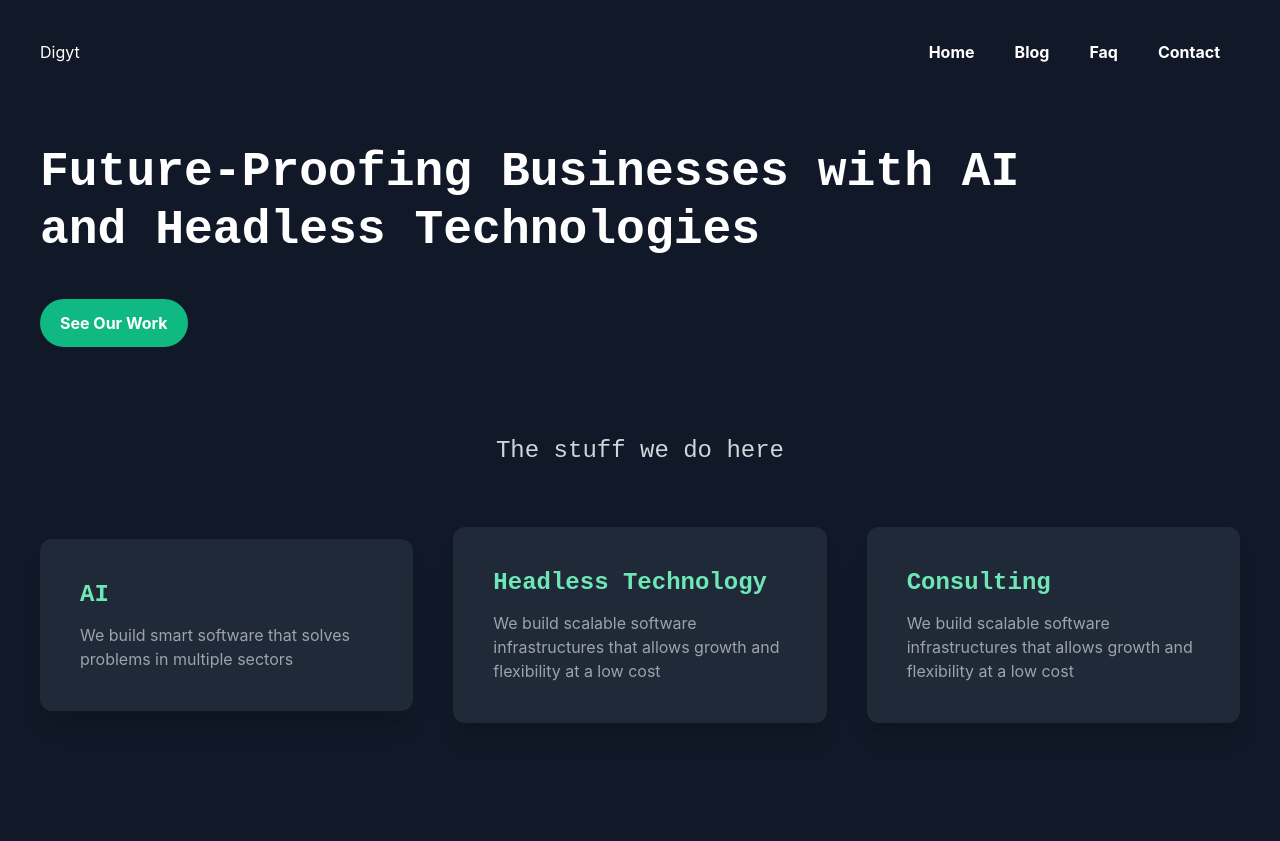
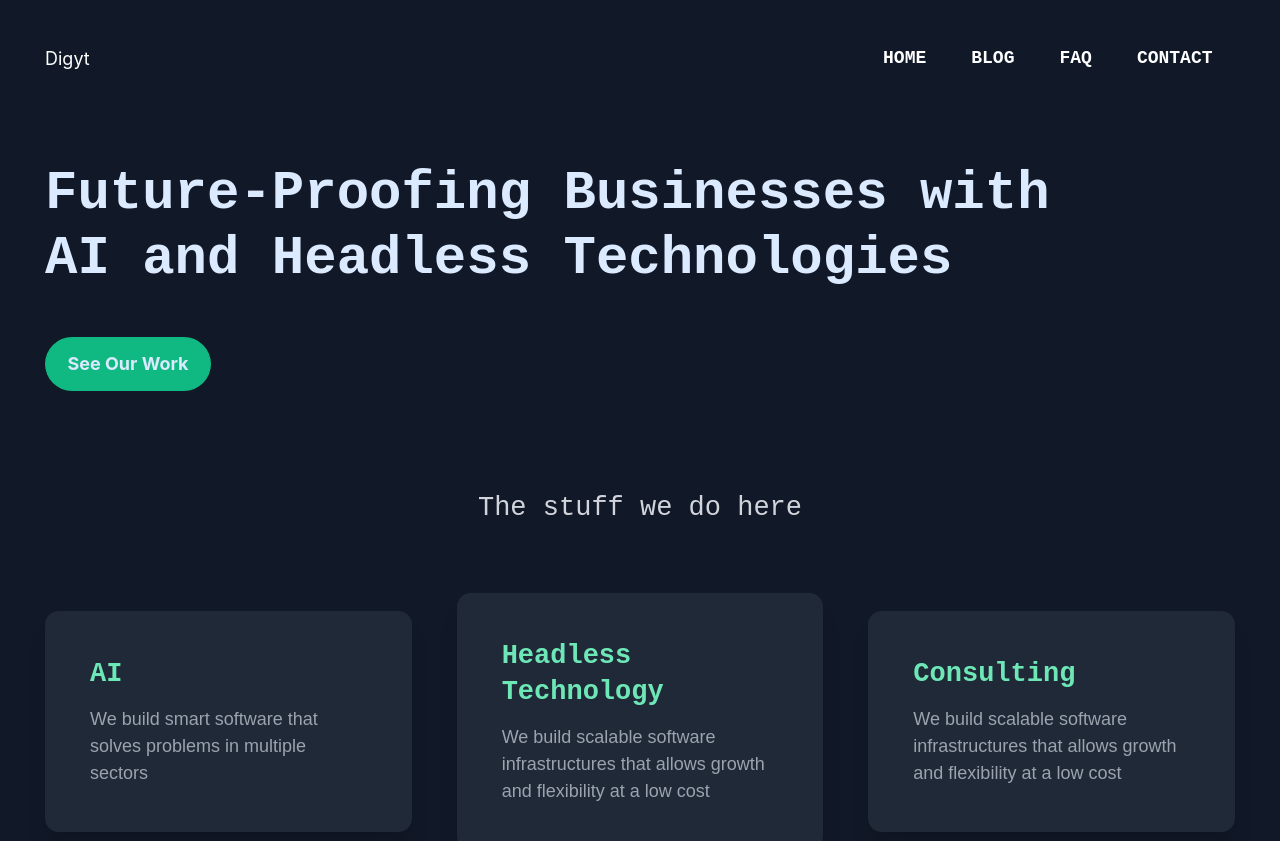
Before and after one commit to chrisalexander0617/fe-next-blog, a Next.js app: page / in a window 1280 px wide. Shown: the top 841 px of the page. Built offline with nearby package versions, Linux system fonts and the light colour scheme.

Commit message:
Added features to blog

```diff
--- a/pages/blog/[slug].js
+++ b/pages/blog/[slug].js
@@ -2,14 +2,29 @@ import Head from 'next/head';
 import React from 'react';
 import ReactMarkdown from 'react-markdown';
 
+import Grid from '../../src/components/molecules/Grid';
+import SmallSpaceSection from '../../src/components/molecules/sections/SmallSpaceSection'
+
 export default function Post({post}){
+    console.log(post)
     return (
         <>
             <Head>
                 <title>{post.Title}</title>
             </Head>
-            <h1>{post.Title}</h1>
-            <ReactMarkdown children={post.Content} />
+            <SmallSpaceSection bg="bg-gray-900">
+                <div className="content">
+                    <Grid grid_options="grid-cols-1 mx-auto">
+                        <div>
+                            <h1 className="text-4xl text-blue-100 text-center mb-10">{post.Title}</h1>
+                           <img className="blog-post-image" src={post.Img.name} />
+                        </div>
+                    </Grid>
+                    <div className="markdown-content">
+                        <ReactMarkdown  children={post.Content} />
+                    </div>
+                </div>
+            </SmallSpaceSection>
         </>
     )
 }
--- a/pages/index.js
+++ b/pages/index.js
@@ -26,11 +26,11 @@ export default function Home() {
       <SmallSpaceSection bg="bg-gray-900">
         <Logos />
       </SmallSpaceSection>
-
+      {/*
       <SmallSpaceSection bg="bg-gray-900">
         <Projects />
       </SmallSpaceSection>
-
+      */}
       <SmallSpaceSection bg="bg-gray-900">
         <FAQ />
      </SmallSpaceSection>
--- a/src/components/templates/BlogPageContainer.js
+++ b/src/components/templates/BlogPageContainer.js
@@ -16,7 +16,8 @@ export default function BlogPageContainer(props){
             <div className="content-panel mb-10">
                 <Grid grid_options="grid-cols-1 gap-10 px-0">
                     <div>
-                        <h1 className="font-bold text-4xl text-white mb-5">BLog</h1>
+                        <h1 className="font-bold text-4xl text-blue-100 mb-5">Blog</h1>
+                        {/*
                         <TextInput handleChange={ (e) => updateQuery(e.target.value) } label_title="Search" placeholder="AI for ecommer..." />
                         <Grid grid_options="grid-cols-4 gap-10 px-0 my-5">
                             <SmallButton button_text="Javascript" bg_color="bg-red-400" text_color="text-white" />
@@ -24,6 +25,7 @@ export default function BlogPageContainer(props){
                             <SmallButton button_text="Javascript" bg_color="bg-yellow-400" text_color="text-white" />
                             <SmallButton button_text="Javascript" bg_color="bg-green-400" text_color="text-white" />
                         </Grid>
+                        */}
                     </div>
                 </Grid>
             </div>
@@ -33,7 +35,7 @@ export default function BlogPageContainer(props){
                             <BlogPostCard
                                 img={post.Img.name}
                                 key={index}
-                                title_text_color="text-gray-200"
+                                title_text_color="text-blue-100"
                                 title={post.Title}
                             />
                         </a>
--- a/src/components/templates/Logos.js
+++ b/src/components/templates/Logos.js
@@ -14,7 +14,7 @@ export default function Logos(){
         <div className="text-center">
             <h2 className="text-gray-300 text-2xl mb-10">Technologies</h2>
         </div>
-            <Grid grid_options="grid-cols-3 gap-10 md:grid-cols-3 lg:grid-cols-6">
+            <Grid grid_options="grid-cols-3 flex justify-center items-center gap-10 md:grid-cols-3 lg:grid-cols-6">
                 <ReactLogo />
                 <MongoDBLogo />
                 <NodeJSLogo />
--- a/src/components/templates/MainNav.js
+++ b/src/components/templates/MainNav.js
@@ -9,10 +9,10 @@ export default function MainNav(props){
                 </div>
                 <div>
                     <ul className="flex flex-wrap">
-                        <a href="/"><li className="text-white mx-5 font-bold">Home</li></a>
-                        <a href="/blog"><li className="text-white mx-5 font-bold">Blog</li></a>
-                        <a href="/#faq"><li className="text-white mx-5 font-bold">Faq</li></a>
-                        <li className="text-white mx-5 font-bold">Contact</li>
+                        <a href="/"><li className="text-white mx-5 font-bold uppercase nav-link">Home</li></a>
+                        <a href="/blog"><li className="text-white mx-5 font-bold uppercase nav-link">Blog</li></a>
+                        <a href="/#faq"><li className="text-white mx-5 font-bold uppercase nav-link">Faq</li></a>
+                        <li className="text-white mx-5 font-bold uppercase nav-link">Contact</li>
                     </ul>
                 </div>
             </nav>
--- a/src/components/templates/headers/GeneralHeader.js
+++ b/src/components/templates/headers/GeneralHeader.js
@@ -5,7 +5,7 @@ import styles from '../../../../styles/Global.module.css';
 export default function GeneralHeader(props){
     return (
         <>
-            <header className={`header flex items-center justify-center px-10 py-10 bg-gray-900 text-white font-extrabold ${styles.header}`}>
+            <header className={`header flex items-center justify-center px-10 py-10 bg-gray-900 text-blue-100 font-extrabold ${styles.header}`}>
                 <div className="md:container grid sm:grid-cols-1 md:grid-cols-1 mx-auto flex items-center justify-center flex-col">
                     <div>
                         <h1 className={` ${styles.title} header-title text-5xl mb-5">{props.title} `}>{props.title}</h1>
--- a/styles/globals.css
+++ b/styles/globals.css
@@ -1,8 +1,7 @@
 @tailwind base;
 @tailwind components;
 @tailwind utilities;
-@import url('https://fonts.googleapis.com/css2?family=JetBrains+Mono:wght@500&family=Roboto:wght@400;700&display=swap');
-
+@import url('https://fonts.googleapis.com/css2?family=JetBrains+Mono:wght@500&family=Poppins&family=Roboto:wght@400;700&display=swap');
 *,
 html,
 body {
@@ -11,8 +10,45 @@ body {
   box-sizing:border-box;
   font-family: -apple-system, BlinkMacSystemFont, Segoe UI, Roboto, Oxygen,
     Ubuntu, Cantarell, Fira Sans, Droid Sans, Helvetica Neue, sans-serif;
+    font-size:18px;
 }
 
-h1, h2 {
+h1, h2, h3, h4, h5, h6, .nav-link {
   font-family: 'JetBrains Mono', monospace !important;
 }
+
+p {
+  font-family: 'Poppins', sans-serif;
+}
+
+
+
+.markdown-content {
+  width:700px;
+  max-width:100%;
+  margin:0 auto;
+}
+
+.content p,
+.content h1,
+.content h2,
+.content h3,
+.content h4,
+.content h5,
+.content h6,
+.content p {
+  color:rgb(187, 205, 232);
+  line-height: 2;
+}
+
+.content p {
+  text-align:justify;
+}
+.blog-post-image {
+  height:400px;
+  margin:0 auto;
+  object-fit:cover;
+  width:700px;
+  max-width:100%;
+  border-radius:7px;
+}
```
Also changed, not shown: styles/Global.module.css (line endings or trailing spaces).
